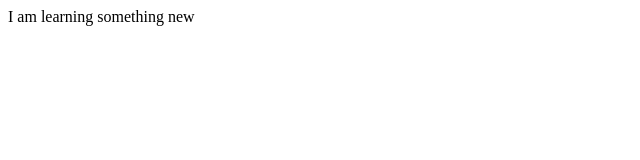
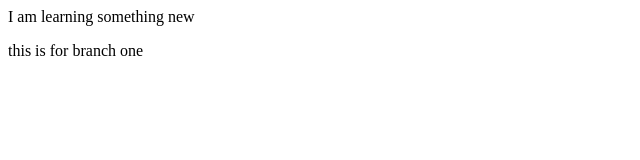
Before and after one commit to preranamagar/localrepo, a plain HTML site: page index.html in a window 1280 px wide. Shown: the whole page, without its empty margins (0-640 px from the left). Drawn offline with Linux system fonts and the light colour scheme.

Commit message:
add new branch

```diff
--- a/index.html
+++ b/index.html
@@ -1 +1,2 @@
 <p>I am learning something new</p>
+<p>this is for branch one </p>
```
